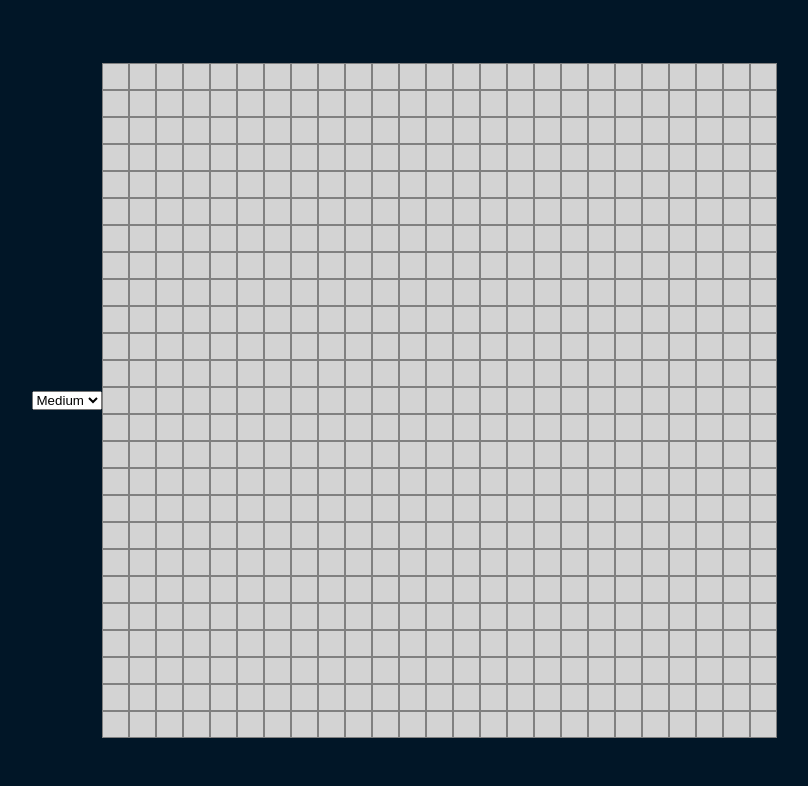
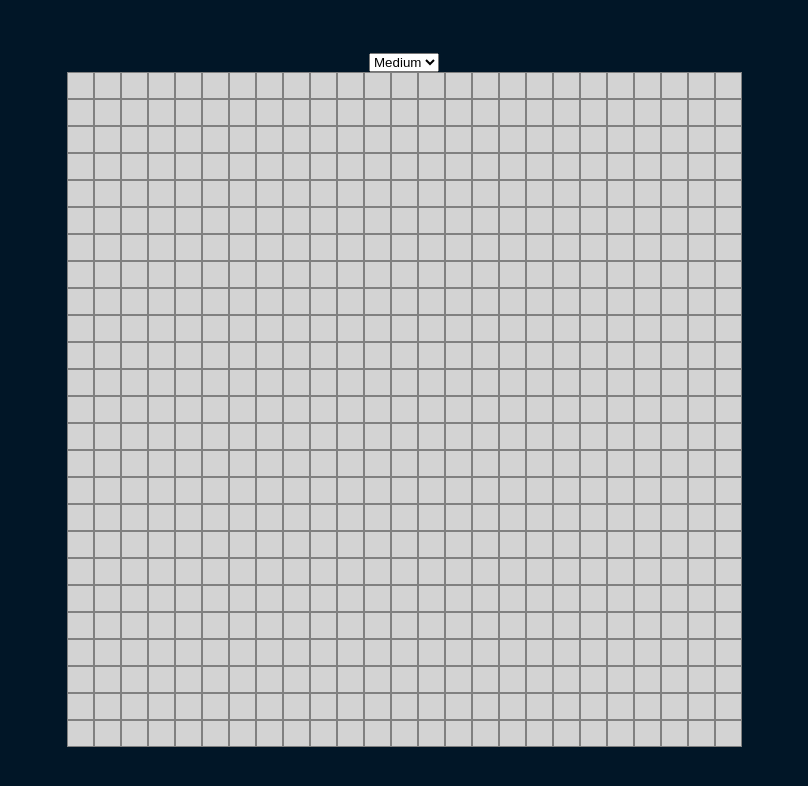
Before and after one commit to JakeKo/sweep, a React (Create React App) app: page / in a window 1280 px wide. Shown: the top 786 px of the page, without its empty margins (236-1044 px from the left). Built offline with nearby package versions, Linux system fonts and the light colour scheme.

Commit message:
Implemented distinct cell components to avoid devtools cheat

```diff
--- a/src/App/App.css
+++ b/src/App/App.css
@@ -7,6 +7,7 @@ html, body {
   width: 100vw;
   height: 100vh;
   display: flex;
+  flex-direction: column;
   justify-content: center;
   align-items: center;
   background: #011627;
--- a/src/Board/Board.js
+++ b/src/Board/Board.js
@@ -1,6 +1,7 @@
 import React from 'react';
 import './Board.css';
-import Cell from '../Cell/Cell';
+import RevealedCell from '../RevealedCell/RevealedCell';
+import HiddenCell from '../HiddenCell/HiddenCell';
 
 const BOARD_STATE = {
     GAME_OVER: 'GAME OVER',
@@ -64,6 +65,7 @@ export default class Board extends React.Component {
     }
 
     revealCell = (x, y) => {
+        // TODO: Handle user selecting a border non-zero cell
         const { height, width } = this.props;
         const spreadReveal = (matrix, x, y) => {
             if (matrix[x][y].isRevealed) return matrix;
@@ -99,6 +101,7 @@ export default class Board extends React.Component {
         });
     }
 
+    // TODO: Fix game win condition
     evaluateBoardState = () => {
         const { height, width, mineCount } = this.props;
         const { matrix, minePositions } = this.state;
@@ -117,7 +120,9 @@ export default class Board extends React.Component {
             <div className='board'>
                 {this.state.matrix.map(column =>
                     <div className='column' key={Math.random()}>
-                        {column.map(cell => <Cell key={Math.random()} model={cell} revealCell={this.revealCell} toggleFlagCell={this.toggleFlagCell} />)}
+                        {column.map(cell => cell.isRevealed ?
+                            <RevealedCell key={Math.random()} isMine={cell.isMine} mineCount={cell.mineCount} /> :
+                            <HiddenCell key={Math.random()} x={cell.x} y={cell.y} isFlagged={cell.isFlagged} revealCell={this.revealCell} toggleFlagCell={this.toggleFlagCell} />)}
                     </div>
                 )}
             </div>
--- a/src/Cell/Cell.js
+++ /dev/null
@@ -1,42 +0,0 @@
-import React from 'react';
-import './Cell.css';
-
-export default class Cell extends React.Component {
-    onClickHandler = event => {
-        event.preventDefault();
-
-        const { isFlagged, x, y } = this.props.model;
-        const { toggleFlagCell, revealCell } = this.props;
-
-        if (event.type === 'contextmenu') toggleFlagCell(x, y);
-        else if (event.type === 'click' && !isFlagged) revealCell(x, y);
-    }
-
-    evaluateCellClass = () => {
-        const { isMine, mineCount, isRevealed, isFlagged } = this.props.model;
-
-        return [
-            'cell',
-            isRevealed ? (isMine ? 'cell-mine' : `cell-value-${mineCount}`) : 'cell-hidden',
-            isFlagged ? 'cell-flagged' : ''
-        ].join(' ');
-    }
-
-    evaluteCellContent = () => {
-        const { isMine, mineCount, isRevealed, isFlagged } = this.props.model;
-
-        if (isFlagged) return 'X';
-        if (!isRevealed) return '';
-        return isMine ? 'M' : (mineCount > 0 ? mineCount : '');
-    }
-
-    render = () => {
-        return (
-            <div
-                className={this.evaluateCellClass()}
-                onClick={this.onClickHandler}
-                onContextMenu={this.onClickHandler}
-            >{this.evaluteCellContent()}</div>
-        );
-    }
-}
--- /dev/null
+++ b/src/HiddenCell/HiddenCell.css
@@ -0,0 +1,22 @@
+.cell {
+    height: 25px;
+    width: 25px;
+    border: 1px solid grey;
+    background-color: white;
+    display: inline-block;
+    display: flex;
+    justify-content: center;
+    align-items: center;
+    font-family: monospace;
+    font-weight: bold;
+    font-size: 18px;
+}
+
+.cell:hover {
+    background-color: #92BCEA;
+    cursor: pointer;
+}
+
+.cell-hidden {
+    background: lightgray;
+}
--- /dev/null
+++ b/src/HiddenCell/HiddenCell.js
@@ -0,0 +1,30 @@
+import React from 'react';
+import './HiddenCell.css';
+
+export default class HiddenCell extends React.Component {
+    onClickHandler = event => {
+        event.preventDefault();
+
+        const { x, y, isFlagged, toggleFlagCell, revealCell } = this.props;
+        if (event.type === 'contextmenu') toggleFlagCell(x, y);
+        else if (event.type === 'click' && !isFlagged) revealCell(x, y);
+    }
+
+    evaluateCellClass = () => {
+        return ['cell', 'cell-hidden', this.props.isFlagged ? 'cell-flagged' : ''].join(' ');
+    }
+
+    evaluteCellContent = () => {
+        return this.props.isFlagged ? 'X' : '';
+    }
+
+    render = () => {
+        return (
+            <div
+                className={this.evaluateCellClass()}
+                onClick={this.onClickHandler}
+                onContextMenu={this.onClickHandler}
+            >{this.evaluteCellContent()}</div>
+        );
+    }
+}
--- a/src/Cell/Cell.css
+++ b/src/RevealedCell/RevealedCell.css
@@ -10,10 +10,6 @@
     font-family: monospace;
     font-weight: bold;
     font-size: 18px;
-}
-
-.cell-hidden {
-    background: lightgray;
 }
 
 .cell:hover {
--- /dev/null
+++ b/src/RevealedCell/RevealedCell.js
@@ -0,0 +1,18 @@
+import React from 'react';
+import './RevealedCell.css';
+
+export default class Cell extends React.Component {
+    evaluateCellClass = () => {
+        return ['cell', this.props.isMine ? 'cell-mine' : `cell-value-${this.props.mineCount}`].join(' ');
+    }
+
+    evaluteCellContent = () => {
+        return this.props.isMine ? 'M' : (this.props.mineCount > 0 ? this.props.mineCount : '');
+    }
+
+    render = () => {
+        return (
+            <div className={this.evaluateCellClass()}>{this.evaluteCellContent()}</div>
+        );
+    }
+}
```
